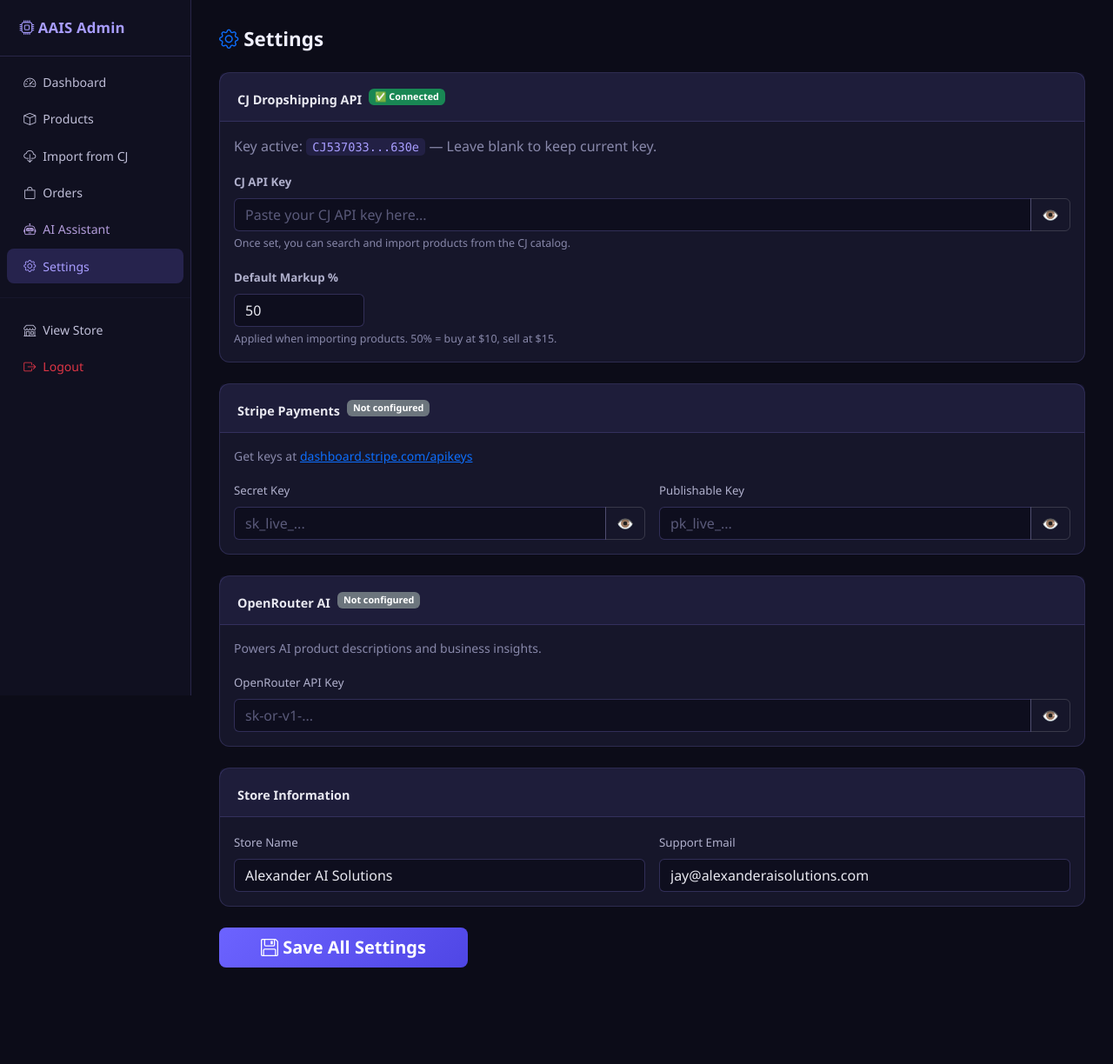
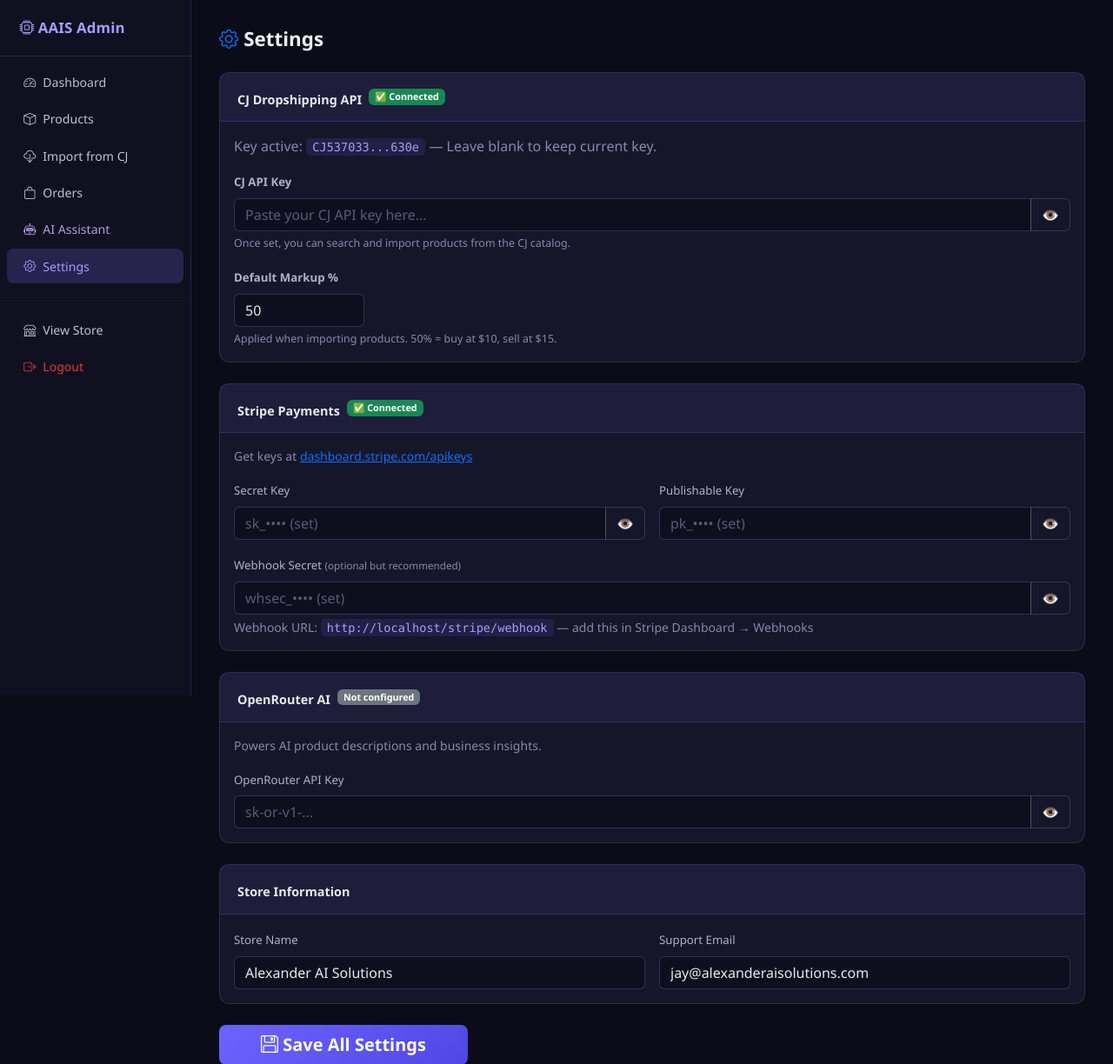
Before and after one commit to Liberty-Emporium/Drop-Shipping-by-alexander-ai-solutions, a Flask app: page /admin/settings in a window 1280 px wide. Shown: the top 1224 px of the page at 87% size. Before the commit the page ends 1113 px from the top, so only its background shows below. Run offline with Flask 3, Linux system fonts and the light colour scheme; the visitor is signed in with stand-in values (Sample User, id 1); data that the repository does not hold is empty.

Commit message:
feat: Real Stripe Checkout — payments, webhook, success flow, new order statuses

```diff
--- a/app.py
+++ b/app.py
@@ -9,6 +9,7 @@ from flask import (Flask, render_template, request, redirect, url_for,
                    session, flash, jsonify, g)
 import requests
 import bcrypt as _bcrypt
+import stripe as _stripe
 
 app = Flask(__name__)
 
@@ -53,6 +54,9 @@ ADMIN_USER  = os.environ.get('ADMIN_USER', 'admin')
 ADMIN_PASS  = os.environ.get('ADMIN_PASSWORD', 'admin1234')
 ADMIN_EMAIL = os.environ.get('ADMIN_EMAIL', 'jay@alexanderaisolutions.com')
 APP_NAME    = 'Alexander AI Solutions'
+
+# ── Stripe ────────────────────────────────────────────────────────────────────
+_stripe.api_key = os.environ.get('STRIPE_SECRET_KEY', '')
 
 # ── Database ──────────────────────────────────────────────────────────────────
 def get_db():
@@ -471,6 +475,7 @@ def checkout():
 
 @app.route('/checkout/place', methods=['POST'])
 def place_order():
+    """Step 1: Collect shipping info, create pending order, redirect to Stripe."""
     cart_items = _get_cart()
     if not cart_items:
         return redirect(url_for('cart'))
@@ -498,19 +503,134 @@ def place_order():
         (order_num, customer_name, customer_email, customer_address, items, subtotal, total, status)
         VALUES (?,?,?,?,?,?,?,?)''',
         (order_num, name, email, full_address, json.dumps(cart_items),
-         subtotal, total, 'pending'))
+         subtotal, total, 'awaiting_payment'))
     db.commit()
 
-    # Clear cart
+    stripe_secret = get_setting('stripe_secret_key') or os.environ.get('STRIPE_SECRET_KEY', '')
+    if stripe_secret:
+        # ── Stripe Checkout Session ────────────────────────────────────────
+        _stripe.api_key = stripe_secret
+        base_url = request.host_url.rstrip('/')
+        line_items = []
+        for item in cart_items:
+            line_items.append({
+                'price_data': {
+                    'currency': 'usd',
+                    'unit_amount': int(round(item['price'] * 100)),
+                    'product_data': {
+                        'name': item['name'][:127],
+                        'images': [item['image_url']] if item.get('image_url') else [],
+                    },
+                },
+                'quantity': item['quantity'],
+            })
+        if shipping > 0:
+            line_items.append({
+                'price_data': {
+                    'currency': 'usd',
+                    'unit_amount': int(round(shipping * 100)),
+                    'product_data': {'name': 'Shipping'},
+                },
+                'quantity': 1,
+            })
+        try:
+            checkout_session = _stripe.checkout.Session.create(
+                payment_method_types=['card'],
+                line_items=line_items,
+                mode='payment',
+                customer_email=email,
+                shipping_address_collection={'allowed_countries': ['US','CA','GB','AU','DE','FR']},
+                metadata={'order_num': order_num},
+                success_url=base_url + url_for('stripe_success') + '?session_id={CHECKOUT_SESSION_ID}',
+                cancel_url=base_url + url_for('checkout'),
+            )
+            db.execute('UPDATE orders SET stripe_session_id=? WHERE order_num=?',
+                       (checkout_session.id, order_num))
+            db.commit()
+            session['pending_order_num'] = order_num
+            return redirect(checkout_session.url, code=303)
+        except Exception as e:
+            # Stripe failed — fall through to manual order
+            db.execute("UPDATE orders SET status='pending', notes=? WHERE order_num=?",
+                       (f'Stripe error: {str(e)[:200]}', order_num))
+            db.commit()
+    else:
+        # No Stripe configured — legacy manual order flow
+        db.execute("UPDATE orders SET status='pending' WHERE order_num=?", (order_num,))
+        db.commit()
+
+    # Clear cart & auto-fulfill (manual/fallback path)
     sid = _get_session_id()
     db.execute('DELETE FROM cart WHERE session_id=?', (sid,))
     db.commit()
-
-    # Auto-fulfill via CJ if API key is set
     order_id = db.execute('SELECT id FROM orders WHERE order_num=?', (order_num,)).fetchone()['id']
     _auto_fulfill_order(order_id)
+    return redirect(url_for('order_confirmation', order_num=order_num))
 
-    return redirect(url_for('order_confirmation', order_num=order_num))
+
+@app.route('/stripe/success')
+def stripe_success():
+    """Stripe redirects here after successful payment."""
+    stripe_session_id = request.args.get('session_id', '')
+    order_num = session.pop('pending_order_num', None)
+
+    if stripe_session_id:
+        stripe_secret = get_setting('stripe_secret_key') or os.environ.get('STRIPE_SECRET_KEY', '')
+        _stripe.api_key = stripe_secret
+        try:
+            cs = _stripe.checkout.Session.retrieve(stripe_session_id)
+            # Find order by session id if we lost the session cookie
+            db = get_db()
+            order = db.execute('SELECT * FROM orders WHERE stripe_session_id=?',
+                               (stripe_session_id,)).fetchone()
+            if order:
+                order_num = order['order_num']
+                if order['status'] == 'awaiting_payment':
+                    db.execute("UPDATE orders SET status='paid', updated_at=CURRENT_TIMESTAMP WHERE order_num=?",
+                               (order_num,))
+                    db.commit()
+                    # Clear cart
+                    sid = _get_session_id()
+                    db.execute('DELETE FROM cart WHERE session_id=?', (sid,))
+                    db.commit()
+                    # Auto-fulfill
+                    _auto_fulfill_order(order['id'])
+        except Exception:
+            pass
+
+    if order_num:
+        return redirect(url_for('order_confirmation', order_num=order_num))
+    return redirect(url_for('index'))
+
+
+@app.route('/stripe/webhook', methods=['POST'])
+def stripe_webhook():
+    """Stripe webhook — marks orders paid even if user closes browser."""
+    stripe_secret = get_setting('stripe_secret_key') or os.environ.get('STRIPE_SECRET_KEY', '')
+    webhook_secret = get_setting('stripe_webhook_secret') or os.environ.get('STRIPE_WEBHOOK_SECRET', '')
+    _stripe.api_key = stripe_secret
+    payload = request.get_data()
+    sig = request.headers.get('Stripe-Signature', '')
+    try:
+        if webhook_secret:
+            event = _stripe.Webhook.construct_event(payload, sig, webhook_secret)
+        else:
+            event = json.loads(payload)
+    except Exception as e:
+        return jsonify({'error': str(e)}), 400
+
+    if event['type'] == 'checkout.session.completed':
+        cs = event['data']['object']
+        order_num = cs.get('metadata', {}).get('order_num')
+        if order_num:
+            db = get_db()
+            order = db.execute('SELECT * FROM orders WHERE order_num=?', (order_num,)).fetchone()
+            if order and order['status'] == 'awaiting_payment':
+                db.execute("UPDATE orders SET status='paid', updated_at=CURRENT_TIMESTAMP WHERE order_num=?",
+                           (order_num,))
+                db.commit()
+                _auto_fulfill_order(order['id'])
+    return jsonify({'ok': True})
 
 @app.route('/order/<order_num>')
 def order_confirmation(order_num):
@@ -772,6 +892,11 @@ def admin_settings():
             updates['stripe_publishable_key'] = stripe_pub
             set_config('stripe_publishable_key', stripe_pub)
 
+        stripe_wh = request.form.get('stripe_webhook_secret','').strip()
+        if stripe_wh:
+            updates['stripe_webhook_secret'] = stripe_wh
+            set_config('stripe_webhook_secret', stripe_wh)
+
         openrouter_key = request.form.get('openrouter_key','').strip()
         if openrouter_key:
             updates['openrouter_key'] = openrouter_key
@@ -802,13 +927,14 @@ def admin_settings():
         return '••••••••'
 
     return render_template('admin/settings.html',
-        cj_key_set     = bool(get_setting('cj_api_key')),
-        cj_key_preview = mask(get_setting('cj_api_key')),
-        stripe_secret_set = bool(get_setting('stripe_secret_key')),
-        stripe_pub_set    = bool(get_setting('stripe_publishable_key')),
-        openrouter_set = bool(get_setting('openrouter_key')),
-        store_name     = get_setting('store_name', APP_NAME),
-        support_email  = get_setting('support_email', ADMIN_EMAIL),
+        cj_key_set        = bool(get_setting('cj_api_key')),
+        cj_key_preview    = mask(get_setting('cj_api_key')),
+        stripe_secret_set = bool(get_setting('stripe_secret_key') or os.environ.get('STRIPE_SECRET_KEY')),
+        stripe_pub_set    = bool(get_setting('stripe_publishable_key') or os.environ.get('STRIPE_PUBLISHABLE_KEY')),
+        stripe_wh_set     = bool(get_setting('stripe_webhook_secret') or os.environ.get('STRIPE_WEBHOOK_SECRET')),
+        openrouter_set    = bool(get_setting('openrouter_key')),
+        store_name        = get_setting('store_name', APP_NAME),
+        support_email     = get_setting('support_email', ADMIN_EMAIL),
     )
 
 # ── CJ Product Search API (admin) ─────────────────────────────────────────────
--- a/templates/admin/base.html
+++ b/templates/admin/base.html
@@ -41,6 +41,8 @@
     .table-hover tbody tr:hover td { background: rgba(124,111,255,0.06); }
 
     /* ── BADGES ── */
+    .badge-status-awaiting_payment { background: rgba(251,146,60,0.15); color: #fdba74; border: 1px solid rgba(251,146,60,0.3); padding:0.3rem 0.65rem; border-radius:6px; font-size:0.75rem; font-weight:600; }
+    .badge-status-paid       { background: rgba(16,185,129,0.2);  color: #6ee7b7; border: 1px solid rgba(16,185,129,0.4); padding:0.3rem 0.65rem; border-radius:6px; font-size:0.75rem; font-weight:600; }
     .badge-status-pending    { background: rgba(255,193,7,0.15);  color: #ffd55a; border: 1px solid rgba(255,193,7,0.3); padding:0.3rem 0.65rem; border-radius:6px; font-size:0.75rem; font-weight:600; }
     .badge-status-processing { background: rgba(99,179,237,0.15); color: #90cdf4; border: 1px solid rgba(99,179,237,0.3); padding:0.3rem 0.65rem; border-radius:6px; font-size:0.75rem; font-weight:600; }
     .badge-status-shipped    { background: rgba(72,187,120,0.15); color: #9ae6b4; border: 1px solid rgba(72,187,120,0.3); padding:0.3rem 0.65rem; border-radius:6px; font-size:0.75rem; font-weight:600; }
--- a/templates/admin/settings.html
+++ b/templates/admin/settings.html
@@ -75,6 +75,16 @@
                   onclick="var e=document.getElementById('pk'); e.type=e.type==='password'?'text':'password'; this.textContent=e.type==='password'?'👁️':'🙈'">👁️</button>
         </div>
       </div>
+      <div class="col-12">
+        <label class="form-label">Webhook Secret <span class="text-muted small">(optional but recommended)</span></label>
+        <div class="input-group">
+          <input type="password" id="whsec" name="stripe_webhook_secret" class="form-control"
+                 placeholder="{% if stripe_wh_set %}whsec_•••• (set){% else %}whsec_... (from Stripe Dashboard → Webhooks){% endif %}">
+          <button class="btn btn-outline-secondary" type="button"
+                  onclick="var e=document.getElementById('whsec'); e.type=e.type==='password'?'text':'password'; this.textContent=e.type==='password'?'👁️':'🙈'">👁️</button>
+        </div>
+        <div class="text-muted small mt-1">Webhook URL: <code>{{ request.host_url }}stripe/webhook</code> — add this in Stripe Dashboard → Webhooks</div>
+      </div>
     </div>
   </div>
 </div>
```
Also changed, not shown: templates/checkout.html (+5 -5 lines).
